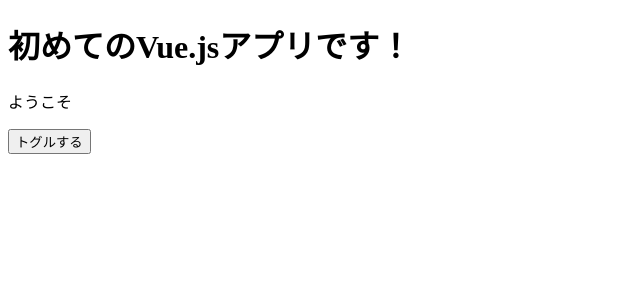
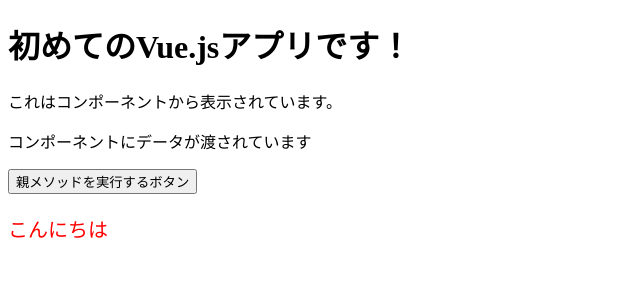
Before and after one commit to yosnak13/rails6_chat, a Vue app in the folder frontend/: page / in a window 1280 px wide. Shown: the top 300 px of the page, without its empty margins (0-640 px from the left). Built offline with nearby package versions, Linux system fonts and the light colour scheme.

Commit message:
vue練習

```diff
--- /dev/null
+++ b/frontend/src/components/TestComponent.vue
@@ -0,0 +1,17 @@
+<template>
+  <div>
+    これはコンポーネントから表示されています。
+    <p>{{ message }}</p>
+    <button @click="onClick">親メソッドを実行するボタン</button>
+  </div>
+</template>
+<script>
+  export default {
+    props: ['message', 'isEnabled'],
+    methods: {
+      onClick() {
+        this.$emit('toggle')
+      }
+    }
+  }
+</script>
--- a/frontend/src/views/Welcome.vue
+++ b/frontend/src/views/Welcome.vue
@@ -1,24 +1,44 @@
 <template>
   <div>
     <h1>{{ title }}</h1>
-    <p v-if="isEnabled">{{ subtitle }}</p>
-    <button v-on:click="toggle">トグルする</button>
+    <TestComponent @toggle="toggle" message="コンポーネントにデータが渡されています"/>
+    <p v-if="isEnabled">こんにちは</p>
   </div>
 </template>
 
 <script>
+import TestComponent from "../components/TestComponent.vue"
+
 export default {
-  data () {
+  components: {
+    TestComponent
+  },
+  data() {
     return {
       title: '初めてのVue.jsアプリです！',
       subtitle: 'ようこそ',
       isEnabled: true
     }
   },
+  computed: {
+    text() {
+      if (this.isEnabled) {
+        return 'こんにちは！'
+      } else {
+        return 'さようなら！'
+      }
+    }
+  },
   methods: {
-    toggle () {
+    toggle() {
       this.isEnabled = !this.isEnabled
     }
   }
 }
 </script>
+<style scoped>
+p {
+  font-size: 20px;
+  color: red;
+}
+</style>
```
